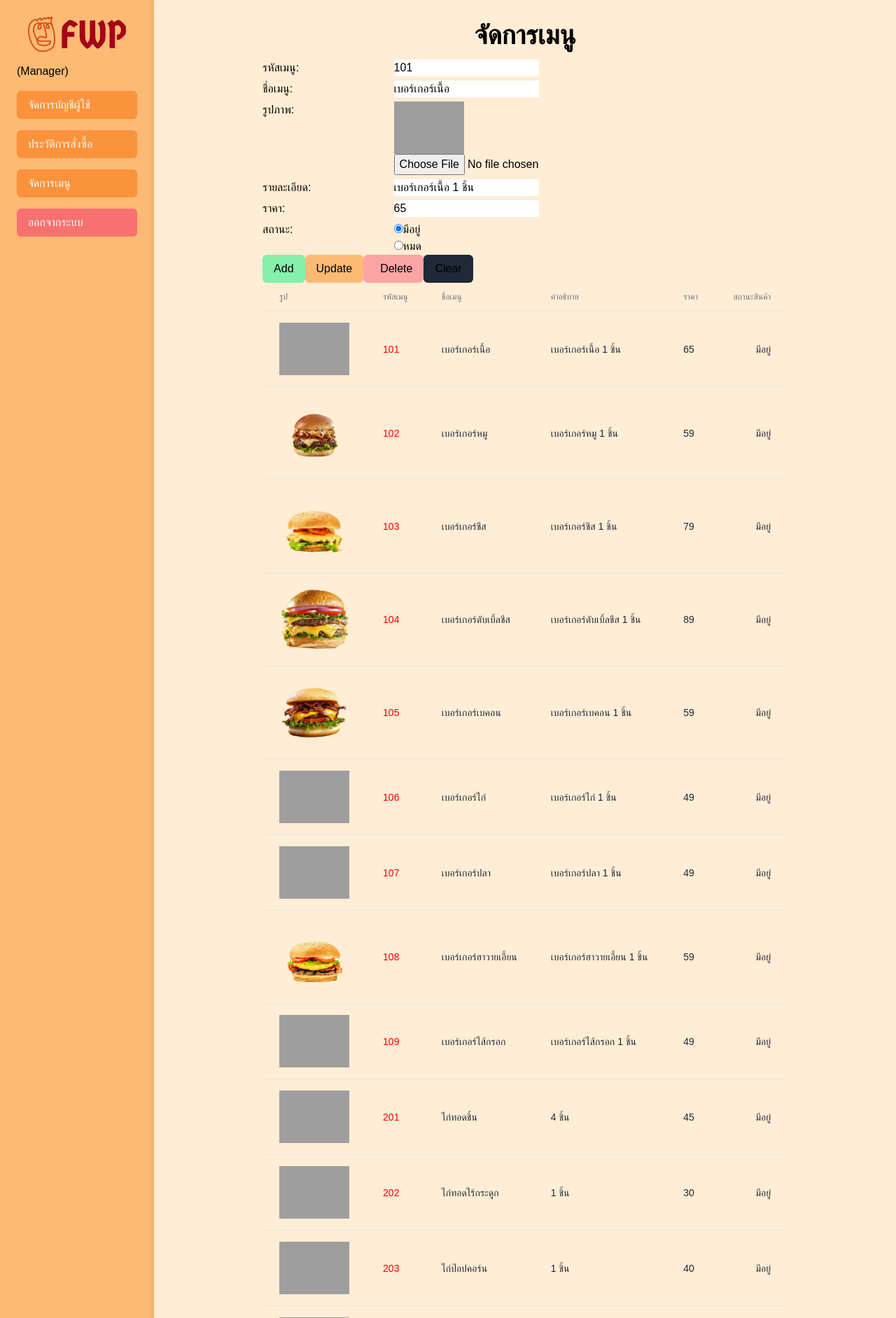
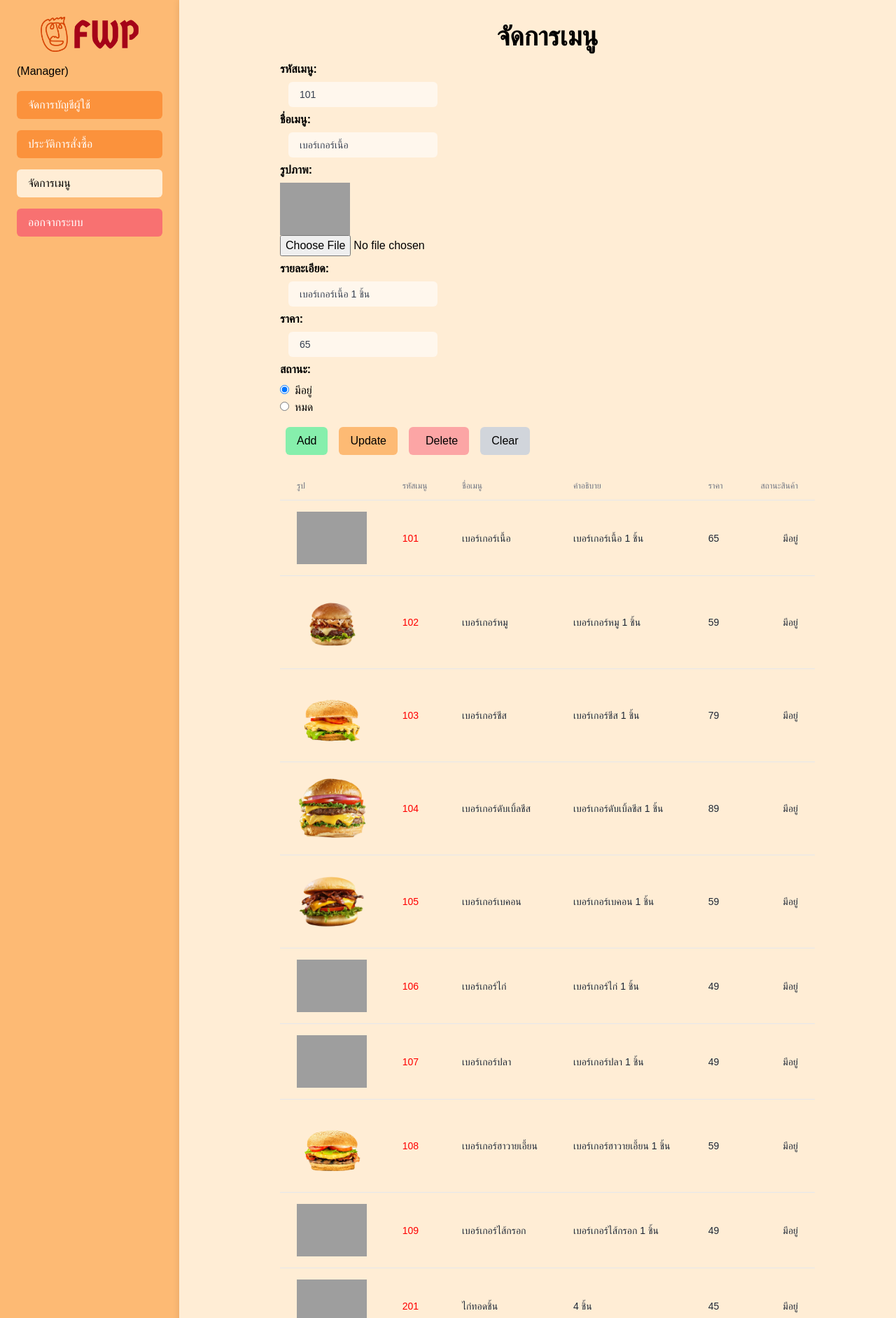
Before and after one commit to Pikachu051/FriedWithPassion, a PHP site: page /menu_manager.php?invalue=101 in a window 1280 px wide. Shown: the top 1883 px of the page at 70% size. Run offline with PHP 8.4, Linux system fonts and the light colour scheme; a user stored in the database is signed in; data comes from the database, SQL or seed files in the repository; grey boxes are pictures that could not be loaded.

Commit message:
Final update I guess

```diff
--- a/history_manager.php
+++ b/history_manager.php
@@ -29,7 +29,7 @@
                     <p>(Manager)</p>
                     <form method="post">
                         <a href="manage_Accounts.php" class="block bg-orange-400 hover:bg-orange-500 text-white rounded-md text-base py-2 px-4 mt-4">จัดการบัญชีผู้ใช้</a>
-                        <a href="history_manager.php" class="block bg-orange-400 hover:bg-orange-500 text-white rounded-md text-base py-2 px-4 mt-4">ประวัติการสั่งซื้อ</a>
+                        <a href="history_manager.php" class="block bg-orange-100 hover:bg-orange-200 text-black rounded-md text-base py-2 px-4 mt-4">ประวัติการสั่งซื้อ</a>
                         <a href="menu_manager.php" class="block bg-orange-400 hover:bg-orange-500 text-white text-base rounded-md py-2 px-4 mt-4">จัดการเมนู</a>
                         <a href="logout.php" id="logout" class="block bg-red-400 hover:bg-red-500 text-white text-base rounded-md py-2 px-4 mt-4">ออกจากระบบ</a>
                     </form>
@@ -64,7 +64,7 @@
       // Add event listener to the search input
       document.getElementById("searchInput").addEventListener("input", filterTable);
     </script>
-    <div class="flex flex-col">
+    <div class="flex flex-col w-[80vw]">
       <div class="overflow-x-hidden mx-auto my-4">
         <div class="p-1.5 min-w-full inline-block align-middle">
           <div class="overflow-hidden">
@@ -75,7 +75,6 @@
                   <th scope="col" class="px-6 py-3 text-start text-xs font-medium text-gray-500 uppercase sm:w-[300px]">หมายเลขเมนู</th>
                   <th scope="col" class="px-6 py-3 text-start text-xs font-medium text-gray-500 uppercase">ประเภท</th>
                   <th scope="col" class="px-6 py-3 text-start text-xs font-medium text-gray-500 uppercase">จำนวน</th>
-                  <th scope="col" class="px-6 py-3 text-start text-xs font-medium text-gray-500 uppercase">หมายเหตุ</th>
                   <th scope="col" class="px-6 py-3 text-start text-xs font-medium text-gray-500 uppercase">วัน-เวลา</th>
                   <th scope="col" class="px-6 py-3 text-start text-xs font-medium text-gray-500 uppercase">รวม</th>
                   <th scope="col" class="px-6 py-3 text-start text-xs font-medium text-gray-500 uppercase">รหัสรีวิว</th>
--- a/history_order.php
+++ b/history_order.php
@@ -21,9 +21,8 @@ if ($ret->numColumns() > 0) {
               <td class=\"px-6 py-4 whitespace-nowrap text-sm text-gray-800 menu-no \">" . $row["menu_no"] . "</td>
               <td class=\"px-6 py-4 whitespace-nowrap text-sm text-gray-800 type\">" . $row["type"] . "</td>
               <td class=\"px-6 py-4 whitespace-nowrap text-sm text-gray-800 quantity\">" . $row["quantity"] . "</td>
-              <td class=\"px-6 py-4 whitespace-nowrap text-sm text-gray-800 note\">" . $row["note"] . "</td>
               <td class=\"px-6 py-4 whitespace-nowrap text-sm text-gray-800 date_time\">" . $row["date_time"] . "</td>
-              <td class=\"px-6 py-4 whitespace-nowrap text-sm text-gray-800 total\">" . $row["total"] . "</td>
+              <td class=\"px-6 py-4 whitespace-nowrap text-sm text-gray-800 total\">" . number_format($row["total"], 2) . "</td>
               <td class=\"px-6 py-4 whitespace-nowrap text-sm text-gray-800 reveiw-id\">" . $row["review_id"] . "</td>
               <td class=\"px-6 py-4 whitespace-nowrap text-end text-sm font-medium\">
               </td>
--- a/manage_Accounts.php
+++ b/manage_Accounts.php
@@ -91,7 +91,7 @@ if (isset($_POST["delemp"])) {
                 <p id="welcome" class="mt-4 font-semibold text-lg"></p>
                 <p>(Manager)</p>
                 <form method="post">
-                    <a href="manage_Accounts.php" class="block bg-orange-400 hover:bg-orange-500 text-white rounded-md text-base py-2 px-4 mt-4">จัดการบัญชีผู้ใช้</a>
+                    <a href="manage_Accounts.php" class="block bg-orange-100 hover:bg-orange-200 text-black rounded-md text-base py-2 px-4 mt-4">จัดการบัญชีผู้ใช้</a>
                     <a href="history_manager.php" class="block bg-orange-400 hover:bg-orange-500 text-white rounded-md text-base py-2 px-4 mt-4">ประวัติการสั่งซื้อ</a>
                     <a href="menu_manager.php" class="block bg-orange-400 hover:bg-orange-500 text-white text-base rounded-md py-2 px-4 mt-4">จัดการเมนู</a>
                     <a href="logout.php" id="logout" class="block bg-red-400 hover:bg-red-500 text-white text-base rounded-md py-2 px-4 mt-4">ออกจากระบบ</a>
--- a/menu_manager.php
+++ b/menu_manager.php
@@ -19,42 +19,43 @@ require_once "_managerStart.php";
         }
         .container {
                 /* background-color: #fff; */
-                width: 100%;
+                /* width: 100%; */
                 box-shadow: 0 0 10px rgba(0, 0, 0, 0.1);
         }
         .col-25 {
         float: left;
-        width: 25%;
+        width: 100%;
         margin-top: 6px;
         }
 
         .col-75 {
         float: left;
-        width: 75%;
+        width: 100%;
         margin-top: 6px;
         }
     </style>
     <div class="main flex w-[100vw]">
-        <div class="left bg-orange-300 p-6 w-1/5">
+    <div class="left bg-orange-300 p-6 w-1/5">
                     <a class="" href="main_manager.php"><img src="public/fwp-logo-color.png" class="my-0 mx-auto w-auto h-[50px]"></a>
                     <p id="welcome" class="mt-4 font-semibold text-lg"></p>
                     <p>(Manager)</p>
                     <form method="post">
                         <a href="manage_Accounts.php" class="block bg-orange-400 hover:bg-orange-500 text-white rounded-md text-base py-2 px-4 mt-4">จัดการบัญชีผู้ใช้</a>
                         <a href="history_manager.php" class="block bg-orange-400 hover:bg-orange-500 text-white rounded-md text-base py-2 px-4 mt-4">ประวัติการสั่งซื้อ</a>
-                        <a href="menu_manager.php" class="block bg-orange-400 hover:bg-orange-500 text-white text-base rounded-md py-2 px-4 mt-4">จัดการเมนู</a>
+                        <a href="menu_manager.php" class="block bg-orange-100 hover:bg-orange-200 text-black text-base rounded-md py-2 px-4 mt-4">จัดการเมนู</a>
                         <a href="logout.php" id="logout" class="block bg-red-400 hover:bg-red-500 text-white text-base rounded-md py-2 px-4 mt-4">ออกจากระบบ</a>
                     </form>
                 </div>
-    <div class="container">
 
+    <div class="container w-[80%]">
     <div class="flex flex-col">
         <div class="overflow-x-hidden mx-auto my-4">
-            <div class="p-1.5 min-w-full inline-block align-middle">
+            <div class="p-1 px-4 py-2 ml-3.5 min-w-full inline-block align-middle">
             <div class="overflow-hidden">
                 <div class="text-center">
                     <h1 class="font-bold text-[32px] text-center mt-0 sm:text-[38px]">จัดการเมนู</h1>
                 </div>
+
                 <table class="min-w-full divide-y divide-gray-200 rounded-md">
                 <thead>
                     <tr>
@@ -121,13 +122,14 @@ require_once "_managerStart.php";
         $id = $_GET['invalue'];
         displayRecordDetails($db, $id);
     } else {
-        echo "<form method=\"post\" class=\"mt-3\" enctype=\"multipart/form-data\">";
+        echo "<div class=\"mx-auto\">";
+        echo "<form method=\"post\" class=\"mt-6\" enctype=\"multipart/form-data\">";
         echo "<div class='row'>
                 <div class='col-25'>
                 <label for='menu_no'>รหัสเมนู:</label>
                 </div>
                 <div class='col-75'>
-                <input type='number' class='form-control' id='menu_no' name='menu_no' value=''>
+                <input type='number' class='form-control bg-orange-50 px-4 py-2 text-gray-700 rounded-md focus:outline-none focus:ring-2 focus:ring-orange-300' id='menu_no' name='menu_no' value=''>
                 </div>
             </div>";
         echo "<div class='row'>
@@ -135,7 +137,7 @@ require_once "_managerStart.php";
                 <label for='menu_name'>ชื่อเมนู:</label>
                 </div>
                 <div class='col-75'>
-                <input type='text' class='form-control' id='menu_name' name='menu_name' value=''>
+                <input type='text' class='form-control bg-orange-50 p-1 px-4 py-2 ml-3 rounded-md text-sm text-gray-700 focus:outline-none focus:ring-2 focus:ring-orange-300' id='menu_name' name='menu_name' value=''>
                 </div>
             </div>";
 
@@ -145,7 +147,7 @@ require_once "_managerStart.php";
             </div>
             <div class='col-75'>
             <img src='' alt='Menu Image' style='width:100px;height:auto;'>
-            <input type='file' name='menu_image' id='menu_image'>
+            <input type='file' name='menu_image'  id='menu_image'>
             </div>
         </div>";
 
@@ -154,7 +156,7 @@ require_once "_managerStart.php";
                 <label for='description'>รายละเอียด:</label>
                 </div>
                 <div class='col-75'>
-                <input type='text' class='form-control' id='description' name='description' value=''>
+                <input type='text' class='form-control bg-orange-50 p-1 px-4 py-2 ml-3 rounded-md text-sm text-gray-700 focus:outline-none focus:ring-2 focus:ring-orange-300' id='description' name='description' value=''>
                 </div>
             </div>";
         echo "<div class='row'>
@@ -162,27 +164,26 @@ require_once "_managerStart.php";
                 <label for='price'>ราคา:</label>
                 </div>
                 <div class='col-75'>
-                <input type='text' class='form-control' id='price' name='price' value=''>
+                <input type='text' class='form-control bg-orange-50 p-1 px-4 py-2 ml-3 rounded-md text-sm text-gray-700 focus:outline-none focus:ring-2 focus:ring-orange-300' id='price' name='price' value=''>
                 </div>
             </div>";
         echo "<div class='row'>
             <div class='col-25'>
             <label for='stock'>สถานะ:</label>
             </div>
-            <div class='col-75'>";
-        echo "<input type='radio' id='available' name='stock' value='มีอยู่' checked>";
+            <div class='col-75 mb-4'>";
+        echo "<input type='radio' class='mr-2' id='available' name='stock' value='มีอยู่' checked>";
         echo "<label for='available'>มีอยู่</label><br>";
-        echo "<input type='radio' id='sold_out' name='stock' value='หมด'>";
+        echo "<input type='radio' class='mr-2' id='sold_out' name='stock' value='หมด'>";
         echo "<label for='sold_out'>หมด</label></div>";
         echo "</div>";
-        echo "<button type='submit' class='p-2 bg-green-300 rounded-md hover:bg-green-200 px-4' name='add'>Add</button> ";
-        echo "<button type='submit' class='p-2 bg-orange-300 rounded-md hover:bg-orange-200 px-4' name='update'>Update</button>  ";
-        echo "<button type='submit' class='p-2 bg-red-300 rounded-md hover:bg-red-200 px-4 pl-6' name='delete'>Delete</button>";
-      echo "<button type='submit' class='p-2 bg-gray-800 rounded-md hover:bg-gray-800 px-4' name='clear'>Clear</button> ";
+        echo "<button type='submit' class='p-2 bg-green-300 rounded-md mx-2 hover:bg-green-200 px-4' name='add'>Add</button> ";
+        echo "<button type='submit' class='p-2 bg-orange-300 rounded-md mx-2 hover:bg-orange-200 px-4' name='update'>Update</button>  ";
+        echo "<button type='submit' class='p-2 bg-red-300 rounded-md mx-2 hover:bg-red-200 px-4 pl-6' name='delete'>Delete</button>";
+        echo "<button type='submit' class='mb-6 p-2 bg-gray-300 rounded-md mx-2 hover:bg-gray-200 px-4' name='clear'>Clear</button> ";
 
-        echo "</form><br>";
+        echo "</form><br></div>";
     }
-
     // Function to display record details for editing
     function displayRecordDetails($db, $id) {
         $sql = "SELECT * FROM menu WHERE menu_no= '$id' ";
@@ -190,62 +191,62 @@ require_once "_managerStart.php";
 
         if ($result->numColumns() > 0) {
             $row = $result->fetchArray(SQLITE3_ASSOC);
-            echo "<form method=\"post\" class=\"mt-3\" enctype=\"multipart/form-data\">";
+            echo "<form method=\"post\" class=\"mt-6\" enctype=\"multipart/form-data\">";
         echo "<div class='row'>
                 <div class='col-25'>
-                <label for='menu_no'>รหัสเมนู:</label>
+                <label for='menu_no' class='font-semibold'>รหัสเมนู:</label>
                 </div>
                 <div class='col-75'>
-                <input type='number' class='form-control' id='menu_no' name='menu_no' value='". $row["menu_no"]."'>
+                <input type='number' class='form-control bg-orange-50 p-1 px-4 py-2 ml-3 rounded-md text-sm text-gray-700 focus:outline-none focus:ring-2 focus:ring-orange-300' id='menu_no' name='menu_no' value='". $row["menu_no"]."'>
                 </div>
             </div>";
         echo "<div class='row'>
                 <div class='col-25'>
-                <label for='menu_name'>ชื่อเมนู:</label>
+                <label for='menu_name' class='font-semibold'>ชื่อเมนู:</label>
                 </div>
                 <div class='col-75'>
-                <input type='text' class='form-control' id='menu_name' name='menu_name' value='". $row["menu_name"] ."'>
+                <input type='text' class='form-control bg-orange-50 p-1 px-4 py-2 ml-3 rounded-md text-sm text-gray-700 focus:outline-none focus:ring-2 focus:ring-orange-300' id='menu_name' name='menu_name' value='". $row["menu_name"] ."'>
                 </div>
             </div>";
             echo "<div class='row'>
                 <div class='col-25'>
-                <label for='menu_name'>รูปภาพ:</label>
+                <label for='menu_name' class='font-semibold'>รูปภาพ:</label>
                 </div>
                 <div class='col-75'>
                 <img src='" . $row["img_path"] . "' alt='Menu Image' style='width:100px;height:auto;'>
-                <input type='file' name='menu_image' id='menu_image'>
+                <input type='file' name='menu_image'  id='menu_image'>
                 </div>
             </div>";
         echo "<div class='row'>
                 <div class='col-25'>
-                <label for='description'>รายละเอียด:</label>
+                <label for='description' class='font-semibold'>รายละเอียด:</label>
                 </div>
                 <div class='col-75'>
-                <input type='text' class='form-control' id='description' name='description' value='". $row["description"] ."'>
+                <input type='text' class='form-control bg-orange-50 p-1 px-4 py-2 ml-3 rounded-md text-sm text-gray-700 focus:outline-none focus:ring-2 focus:ring-orange-300' id='description' name='description' value='". $row["description"] ."'>
                 </div>
             </div>";
         echo "<div class='row'>
                 <div class='col-25'>
-                <label for='price'>ราคา:</label>
+                <label for='price' class='font-semibold'>ราคา:</label>
                 </div>
                 <div class='col-75'>
-                <input type='text' class='form-control' id='price' name='price' value='". $row["price"] ."'>
+                <input type='text' class='form-control bg-orange-50 p-1 px-4 py-2 ml-3 rounded-md text-sm text-gray-700 focus:outline-none focus:ring-2 focus:ring-orange-300' id='price' name='price' value='". $row["price"] ."'>
                 </div>
             </div>";
         echo "<div class='row'>
             <div class='col-25'>
-            <label for='stock'>สถานะ:</label>
+            <label for='stock' class='font-semibold'>สถานะ:</label>
             </div>
-            <div class='col-75'>";
-        echo "<input type='radio' id='available' name='stock' value='มีอยู่' checked>";
+            <div class='col-75 mb-4'>";
+        echo "<input type='radio' class='mr-2' id='available' name='stock' value='มีอยู่' checked>";
         echo "<label for='available'>มีอยู่</label><br>";
-        echo "<input type='radio' id='sold_out' name='stock' value='หมด'>";
+        echo "<input type='radio' class='mr-2' id='sold_out' name='stock' value='หมด'>";
         echo "<label for='sold_out'>หมด</label></div>";
         echo "</div>";
-        echo "<button type='submit' class='p-2 bg-green-300 rounded-md hover:bg-green-200 px-4' name='add'>Add</button> ";
-        echo "<button type='submit' class='p-2 bg-orange-300 rounded-md hover:bg-orange-200 px-4' name='update'>Update</button>";
-        echo "<button type='submit' class='p-2 bg-red-300 rounded-md hover:bg-red-200 px-4 pl-6' name='delete'>Delete</button>";
-      echo "<button type='submit' class='p-2 bg-gray-800 rounded-md hover:bg-gray-800 px-4' name='clear'>Clear</button> ";
+        echo "<button type='submit' class='p-2 bg-green-300 rounded-md mx-2 hover:bg-green-200 px-4' name='add'>Add</button> ";
+        echo "<button type='submit' class='p-2 bg-orange-300 rounded-md mx-2 hover:bg-orange-200 px-4' name='update'>Update</button>";
+        echo "<button type='submit' class='p-2 bg-red-300 rounded-md mx-2 hover:bg-red-200 px-4 pl-6' name='delete'>Delete</button>";
+      echo "<button type='submit' class='mb-6 p-2 bg-gray-300 rounded-md mx-2 hover:bg-gray-200 px-4' name='clear'>Clear</button> ";
 
         echo "</form><br>";
 
@@ -255,50 +256,50 @@ require_once "_managerStart.php";
             echo "<form method=\"post\" class=\"mt-3\" enctype=\"multipart/form-data\">";
         echo "<div class='row'>
                 <div class='col-25'>
-                <label for='menu_no'>รหัสเมนู:</label>
+                <label for='menu_no' class='font-semibold'>รหัสเมนู:</label>
                 </div>
                 <div class='col-75'>
-                <input type='number' class='form-control' id='menu_no' name='menu_no' value=''>
+                <input type='number' class='form-control bg-orange-50 p-1 px-4 py-2 ml-3 rounded-md text-sm text-gray-700 focus:outline-none focus:ring-2 focus:ring-orange-300' id='menu_no' name='menu_no' value=''>
                 </div>
             </div>";
         echo "<div class='row'>
                 <div class='col-25'>
-                <label for='menu_name'>ชื่อเมนู:</label>
+                <label for='menu_name' class='font-semibold'>ชื่อเมนู:</label>
                 </div>
                 <div class='col-75'>
-                <input type='text' class='form-control' id='menu_name' name='menu_name' value=''>
+                <input type='text' class='form-control bg-orange-50 p-1 px-4 py-2 ml-3 rounded-md text-sm text-gray-700 focus:outline-none focus:ring-2 focus:ring-orange-300' id='menu_name' name='menu_name' value=''>
                 </div>
             </div>";
         echo "<div class='row'>
                 <div class='col-25'>
-                <label for='description'>รายละเอียด:</label>
+                <label for='description' class='font-semibold'>รายละเอียด:</label>
                 </div>
                 <div class='col-75'>
-                <input type='text' class='form-control' id='description' name='description' value=''>
+                <input type='text' class='form-control bg-orange-50 p-1 px-4 py-2 ml-3 rounded-md text-sm text-gray-700 focus:outline-none focus:ring-2 focus:ring-orange-300' id='description' name='description' value=''>
                 </div>
             </div>";
         echo "<div class='row'>
                 <div class='col-25'>
-                <label for='price'>ราคา:</label>
+                <label for='price' class='font-semibold'>ราคา:</label>
                 </div>
                 <div class='col-75'>
-                <input type='text' class='form-control' id='price' name='price' value=''>
+                <input type='text' class='form-control bg-orange-50 p-1 px-4 py-2 ml-3 rounded-md text-sm text-gray-700 focus:outline-none focus:ring-2 focus:ring-orange-300' id='price' name='price' value=''>
                 </div>
             </div>";
         echo "<div class='row'>
             <div class='col-25'>
-            <label for='stock'>สถานะ:</label>
+            <label for='stock' class='font-semibold'>สถานะ:</label>
             </div>
-            <div class='col-75'>";
-        echo "<input type='radio' id='available' name='stock' value='มีอยู่' checked>";
+            <div class='col-75 mb-4'>";
+        echo "<input type='radio' class='mr-2' id='available' name='stock' value='มีอยู่' checked>";
         echo "<label for='available'>มีอยู่</label><br>";
-        echo "<input type='radio' id='sold_out' name='stock' value='หมด'>";
+        echo "<input type='radio' class='mr-2' id='sold_out' name='stock' value='หมด'>";
         echo "<label for='sold_out'>หมด</label></div>";
         echo "</div>";
-        echo "<button type='submit' class='p-2 bg-green-300 rounded-md hover:bg-green-200 px-4' name='add'>Add</button> ";
-        echo "<button type='submit' class='p-2 bg-orange-300 rounded-md hover:bg-orange-200 px-4' name='update'>Update</button>";
-        echo "<button type='submit' class='p-2 bg-red-300 rounded-md hover:bg-red-200 px-4 pl-6' name='delete'>Delete</button>";
-      echo "<button type='submit' class='p-2 bg-gray-800 rounded-md hover:bg-gray-800 px-4' name='clear'>Clear</button> ";
+        echo "<button type='submit' class='p-2 bg-green-300 rounded-md mx-2 hover:bg-green-200 px-4' name='add'>Add</button> ";
+        echo "<button type='submit' class='p-2 bg-orange-300 rounded-md mx-2 hover:bg-orange-200 px-4' name='update'>Update</button>";
+        echo "<button type='submit' class='p-2 bg-red-300 rounded-md mx-2 hover:bg-red-200 px-4 pl-6' name='delete'>Delete</button>";
+      echo "<button type='submit' class='mb-6 p-2 bg-gray-300 rounded-md mx-2 hover:bg-gray-200 px-4' name='clear'>Clear</button> ";
 
         echo "</form><br>";
 
@@ -429,6 +430,7 @@ require_once "_managerStart.php";
     // Close connection
     $db->close();
     ?>
+
 </div>
 </div>
 
--- a/style.css
+++ b/style.css
@@ -761,6 +761,11 @@ video {
   margin-bottom: auto;
 }
 
+.mx-2 {
+  margin-left: 0.5rem;
+  margin-right: 0.5rem;
+}
+
 .-ms-5 {
   margin-inline-start: -1.25rem;
 }
@@ -871,6 +876,18 @@ video {
 
 .mt-7 {
   margin-top: 1.75rem;
+}
+
+.mr-2 {
+  margin-right: 0.5rem;
+}
+
+.ml-3 {
+  margin-left: 0.75rem;
+}
+
+.ml-3\.5 {
+  margin-left: 0.875rem;
 }
 
 .block {
@@ -1021,6 +1038,22 @@ video {
 
 .w-full {
   width: 100%;
+}
+
+.w-\[90vw\] {
+  width: 90vw;
+}
+
+.w-\[80vw\] {
+  width: 80vw;
+}
+
+.w-4\/5 {
+  width: 80%;
+}
+
+.w-\[80\%\] {
+  width: 80%;
 }
 
 .min-w-full {
@@ -1309,6 +1342,21 @@ video {
   background-color: rgb(255 255 255 / var(--tw-bg-opacity));
 }
 
+.bg-gray-200 {
+  --tw-bg-opacity: 1;
+  background-color: rgb(229 231 235 / var(--tw-bg-opacity));
+}
+
+.bg-gray-300 {
+  --tw-bg-opacity: 1;
+  background-color: rgb(209 213 219 / var(--tw-bg-opacity));
+}
+
+.bg-orange-50 {
+  --tw-bg-opacity: 1;
+  background-color: rgb(255 247 237 / var(--tw-bg-opacity));
+}
+
 .bg-opacity-50 {
   --tw-bg-opacity: 0.5;
 }
@@ -1381,6 +1429,11 @@ video {
   padding-bottom: 1rem;
 }
 
+.py-2\.5 {
+  padding-top: 0.625rem;
+  padding-bottom: 0.625rem;
+}
+
 .pl-5 {
   padding-left: 1.25rem;
 }
@@ -1540,6 +1593,16 @@ video {
 .text-white {
   --tw-text-opacity: 1;
   color: rgb(255 255 255 / var(--tw-text-opacity));
+}
+
+.text-black {
+  --tw-text-opacity: 1;
+  color: rgb(0 0 0 / var(--tw-text-opacity));
+}
+
+.text-gray-700 {
+  --tw-text-opacity: 1;
+  color: rgb(55 65 81 / var(--tw-text-opacity));
 }
 
 .opacity-0 {
@@ -1807,6 +1870,11 @@ video {
   background-color: rgb(239 68 68 / var(--tw-bg-opacity));
 }
 
+.hover\:bg-gray-200:hover {
+  --tw-bg-opacity: 1;
+  background-color: rgb(229 231 235 / var(--tw-bg-opacity));
+}
+
 .hover\:text-black:hover {
   --tw-text-opacity: 1;
   color: rgb(0 0 0 / var(--tw-text-opacity));
@@ -1842,6 +1910,11 @@ video {
 .focus\:border-blue-500:focus {
   --tw-border-opacity: 1;
   border-color: rgb(59 130 246 / var(--tw-border-opacity));
+}
+
+.focus\:border-orange-400:focus {
+  --tw-border-opacity: 1;
+  border-color: rgb(251 146 60 / var(--tw-border-opacity));
 }
 
 .focus\:bg-none:focus {
```
Also changed, not shown: main_manager.php (+11 -16 lines).
